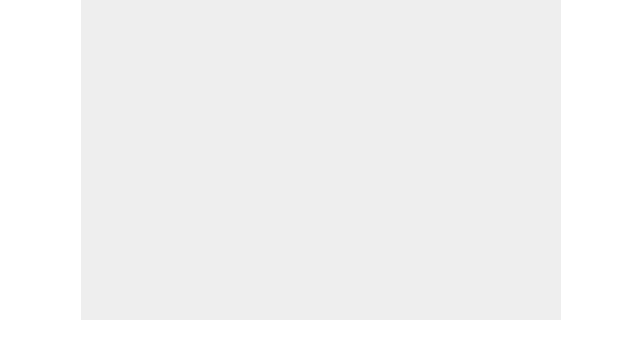
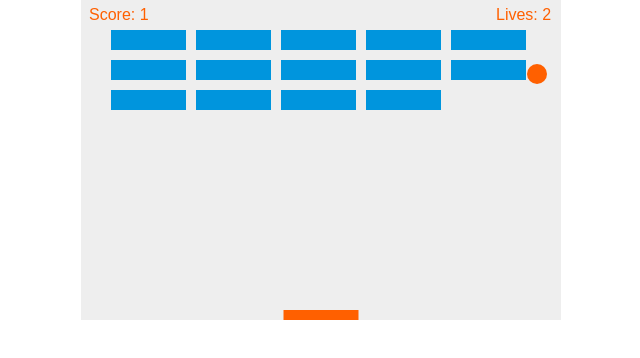
Before and after one commit to Chuabacca/breakout, a plain HTML site: page index.html in a window 1280 px wide. Shown: the whole page, without its empty margins (319-959 px from the left). Drawn offline with Linux system fonts and the light colour scheme.

Commit message:
Completed tutorial.

```diff
--- a/index.html
+++ b/index.html
@@ -13,7 +13,206 @@
 <canvas id="myCanvas" width="480" height="320"></canvas>
 
 <script>
-	// JavaScript code goes here
+  var canvas = document.getElementById("myCanvas");
+  var ctx = canvas.getContext("2d");
+
+  var dx = 2;
+  var dy = -2;
+
+  var x = canvas.width/2;
+  var y = canvas.height-30;
+
+  var ballRadius = 10;
+  var ballColor = "red";
+
+  var paddleHeight = 10;
+  var paddleWidth = 75;
+  var paddleX = (canvas.width-paddleWidth)/2;
+
+  var rightPressed = false;
+  var leftPressed = false;
+
+  var brickRowCount = 3;
+  var brickColumnCount = 5;
+  var brickWidth = 75;
+  var brickHeight = 20;
+  var brickPadding = 10;
+  var brickOffsetTop = 30;
+  var brickOffsetLeft = 30;
+
+  var bricks = [];
+  for(c=0; c<brickColumnCount; c++) {
+      bricks[c] = [];
+      for(r=0; r<brickRowCount; r++) {
+          bricks[c][r] = { x: 0, y: 0, status: 1 };
+      }
+  }
+
+  var score = 0;
+  var lives = 3;
+
+  document.addEventListener("keydown", keyDownHandler, false);
+  document.addEventListener("keyup", keyUpHandler, false);
+
+  function keyDownHandler(e) {
+      if(e.keyCode == 39) {
+          rightPressed = true;
+      }
+      else if(e.keyCode == 37) {
+          leftPressed = true;
+      }
+  }
+
+  function keyUpHandler(e) {
+      if(e.keyCode == 39) {
+          rightPressed = false;
+      }
+      else if(e.keyCode == 37) {
+          leftPressed = false;
+      }
+  }
+
+  function drawBall() {
+      ctx.beginPath();
+      ctx.arc(x, y, ballRadius, 0, Math.PI*2);
+      ctx.fillStyle = "#FF6000";
+      ctx.fill();
+      ctx.closePath();
+  }
+
+  function drawPaddle() {
+      ctx.beginPath();
+      ctx.rect(paddleX, canvas.height-paddleHeight, paddleWidth, paddleHeight);
+      ctx.fillStyle = "#FF6000";
+      ctx.fill();
+      ctx.closePath();
+  }
+
+  function drawBricks() {
+    for(c=0; c<brickColumnCount; c++) {
+        for(r=0; r<brickRowCount; r++) {
+          if(bricks[c][r].status == 1) {
+              var brickX = (c*(brickWidth+brickPadding))+brickOffsetLeft;
+              var brickY = (r*(brickHeight+brickPadding))+brickOffsetTop;
+              bricks[c][r].x = brickX;
+              bricks[c][r].y = brickY;
+              ctx.beginPath();
+              ctx.rect(brickX, brickY, brickWidth, brickHeight);
+              ctx.fillStyle = "#0095DD";
+              ctx.fill();
+              ctx.closePath();
+          }
+        }
+    }
+}
+
+function collisionDetection() {
+    for(c=0; c<brickColumnCount; c++) {
+        for(r=0; r<brickRowCount; r++) {
+            var b = bricks[c][r];
+            if(b.status == 1) {
+                if(x > b.x && x < b.x+brickWidth && y > b.y && y < b.y+brickHeight) {
+                    dy = -dy;
+                    b.status = 0;
+                    score++;
+                    if(score == brickRowCount*brickColumnCount) {
+                        alert("YOU WIN, CONGRATULATIONS!");
+                        document.location.reload();
+                    }
+                }
+            }
+        }
+    }
+}
+
+function drawScore() {
+    ctx.font = "16px Arial";
+    ctx.fillStyle = "#FF6000";
+    ctx.fillText("Score: "+score, 8, 20);
+}
+
+function drawLives() {
+    ctx.font = "16px Arial";
+    ctx.fillStyle = "#FF6000";
+    ctx.fillText("Lives: "+lives, canvas.width-65, 20);
+}
+
+  function getRandomColor() {
+      var letters = '0123456789ABCDEF'.split('');
+      var color = '#';
+      for (var i = 0; i < 6; i++ ) {
+          color += letters[Math.floor(Math.random() * 16)];
+      }
+      return color;
+  }
+
+  function draw() {
+      ctx.clearRect(0, 0, canvas.width, canvas.height);
+      drawBricks();
+      drawBall();
+      drawPaddle();
+      drawScore();
+      drawLives();
+      collisionDetection();
+
+      if(x + dx > canvas.width-ballRadius || x + dx < ballRadius) {
+          dx = -dx;
+      }
+
+      if(y + dy < ballRadius) {
+          dy = -dy;
+      }
+      else if(y + dy > canvas.height-ballRadius) {
+          if(x > paddleX && x < paddleX + paddleWidth) {
+             if(y= y-paddleHeight){
+              dy = -dy  ;
+  			    }
+          }
+          else {
+            lives--;
+            if(!lives) {
+              alert("GAME OVER");
+              document.location.reload();
+            }
+            else {
+              x = canvas.width/2;
+              y = canvas.height-30;
+              dx = 2;
+              dy = -2;
+              paddleX = (canvas.width-paddleWidth)/2;
+            }
+          }
+      }
+
+      if(rightPressed && paddleX < canvas.width-paddleWidth) {
+          paddleX += 7;
+      }
+      else if(leftPressed && paddleX > 0) {
+          paddleX -= 7;
+      }
+
+      x += dx;
+      y += dy;
+
+      requestAnimationFrame(draw);
+  }
+
+  document.addEventListener("mousemove", mouseMoveHandler, false);
+  function mouseMoveHandler(e) {
+      var relativeX = e.clientX - canvas.offsetLeft;
+      if(relativeX > 0+paddleWidth/2 && relativeX < canvas.width-paddleWidth/2) {
+          paddleX = relativeX - paddleWidth/2;
+      }
+      // Added this to push paddle to the edge of canvas if mouse moved past edge of canvas too quickly.
+      else if(relativeX < 0+paddleWidth/2) {
+        paddleX = 0;
+      }
+      else if(relativeX > canvas.width-paddleWidth/2) {
+        paddleX = canvas.width-paddleWidth;
+      }
+  }
+
+draw();
 </script>
 
 </body>
```
